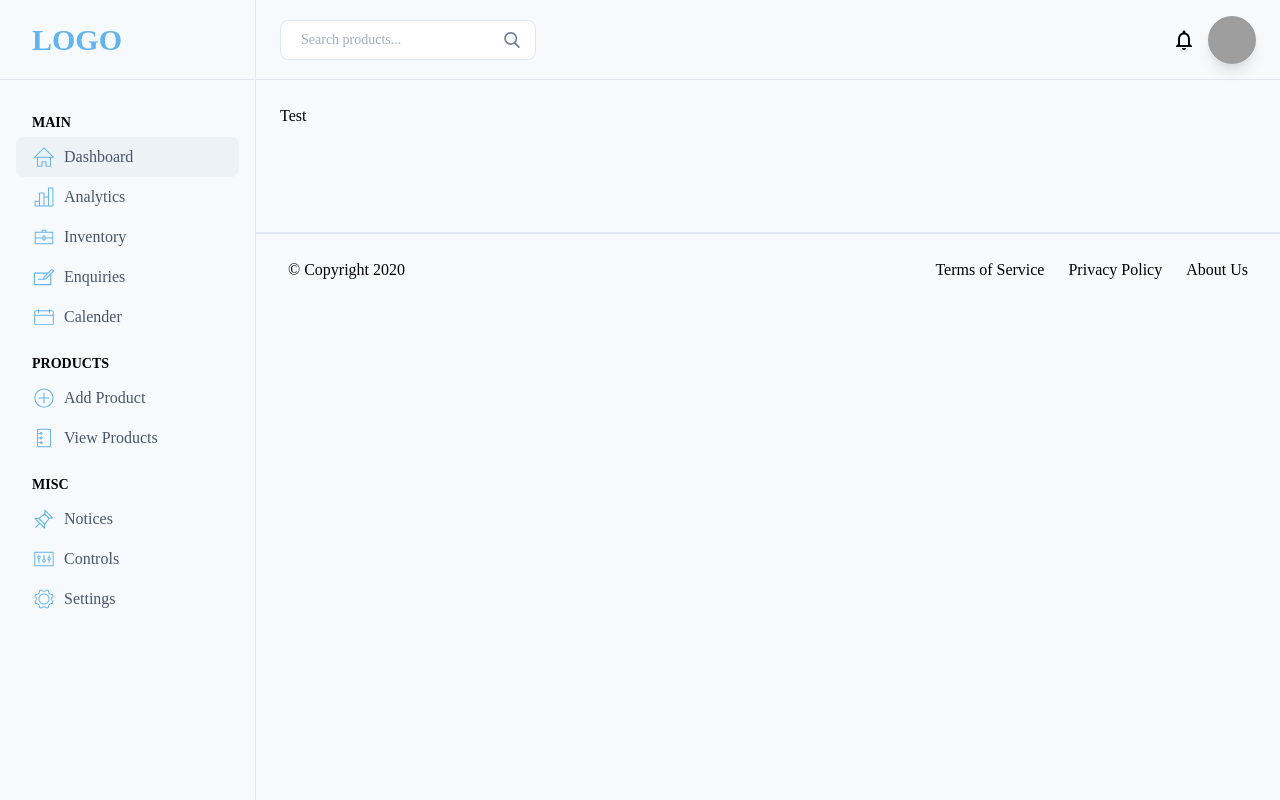
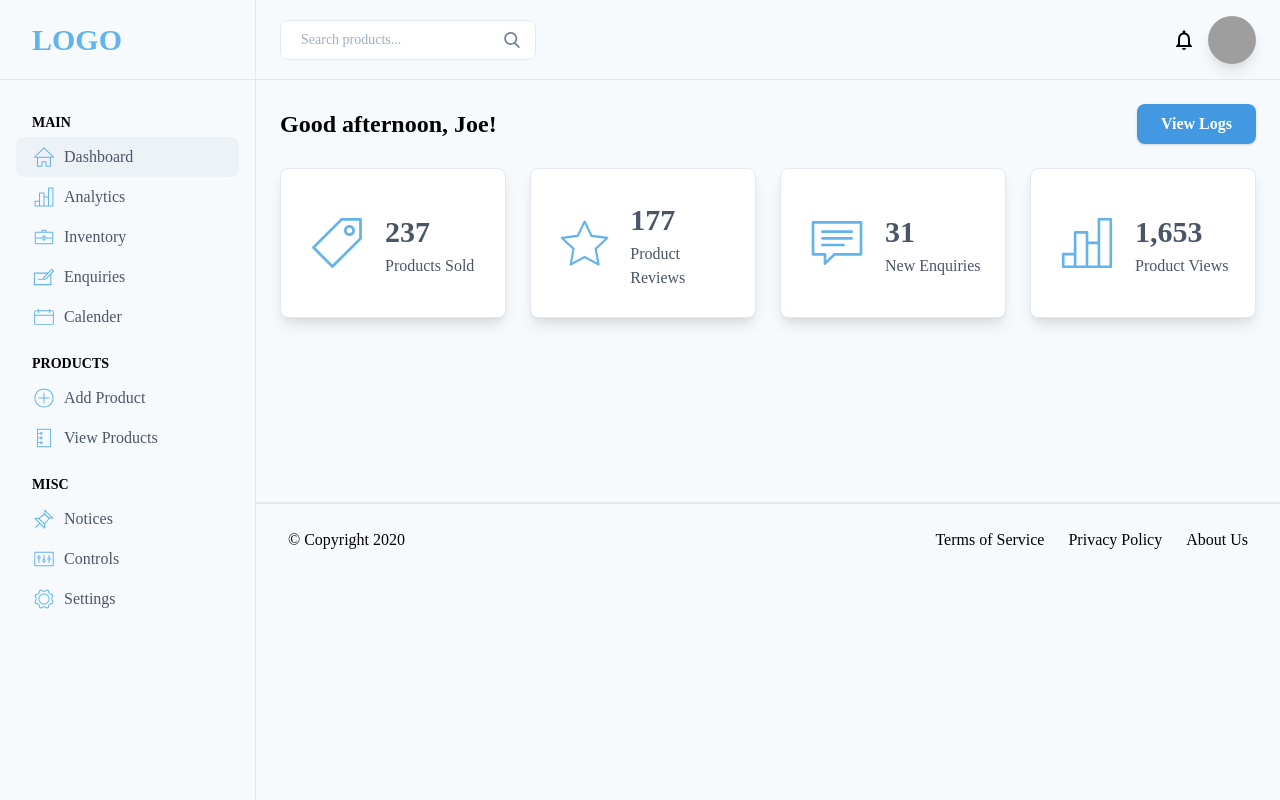
Before and after one commit to ecountergg/test-bts, a Vue app: page / in a window 1280 px wide. Built offline with nearby package versions, Linux system fonts and the light colour scheme; grey boxes are pictures that could not be loaded.

Commit message:
create box information on dashboard

```diff
--- a/src/components/layout/Index.vue
+++ b/src/components/layout/Index.vue
@@ -1,8 +1,79 @@
 <template>
     <div>
-        <nav>
-            Test
-        </nav>
+        <div class="lg:flex justify-between items-center mb-6">
+            <p class="text-2xl font-semibold mb-2 lg:mb-0">Good afternoon, Joe!</p>
+            <button class="bg-blue-500 hover:bg-blue-600 focus:outline-none rounded-lg px-6 py-2 text-white font-semibold shadow">View Logs</button>
+        </div>
+
+        <div class="flex flex-wrap -mx-3 mb-20">
+            <div class="w-1/2 xl:w-1/4 px-3">
+                <div
+                    class="
+                        w-full bg-white border text-blue-400 rounded-lg
+                        flex items-center p-6 mb-6 xl:mb-0 shadow-lg box-info
+                    "
+                    >
+                    <svg class="w-16 h-16 fill-current mr-4 hidden lg:block" viewBox="0 0 20 20">
+                        <path d="M17.35,2.219h-5.934c-0.115,0-0.225,0.045-0.307,0.128l-8.762,8.762c-0.171,0.168-0.171,0.443,0,0.611l5.933,5.934c0.167,0.171,0.443,0.169,0.612,0l8.762-8.763c0.083-0.083,0.128-0.192,0.128-0.307V2.651C17.781,2.414,17.587,2.219,17.35,2.219M16.916,8.405l-8.332,8.332l-5.321-5.321l8.333-8.332h5.32V8.405z M13.891,4.367c-0.957,0-1.729,0.772-1.729,1.729c0,0.957,0.771,1.729,1.729,1.729s1.729-0.772,1.729-1.729C15.619,5.14,14.848,4.367,13.891,4.367 M14.502,6.708c-0.326,0.326-0.896,0.326-1.223,0c-0.338-0.342-0.338-0.882,0-1.224c0.342-0.337,0.881-0.337,1.223,0C14.84,5.826,14.84,6.366,14.502,6.708"></path>
+                    </svg>
+                    <div class="text-gray-700">
+                        <p class="font-semibold text-3xl">237</p>
+                        <p>Products Sold</p>
+                    </div>
+                </div>
+            </div>
+
+            <div class="w-1/2 xl:w-1/4 px-3">
+                <div class="
+                        w-full bg-white border text-blue-400 rounded-lg
+                        flex items-center p-6 mb-6 xl:mb-0 shadow-lg box-info
+                    "
+                >
+                    <svg class="w-16 h-16 fill-current mr-4 hidden lg:block" viewBox="0 0 20 20">
+                        <path d="M17.684,7.925l-5.131-0.67L10.329,2.57c-0.131-0.275-0.527-0.275-0.658,0L7.447,7.255l-5.131,0.67C2.014,7.964,1.892,8.333,2.113,8.54l3.76,3.568L4.924,17.21c-0.056,0.297,0.261,0.525,0.533,0.379L10,15.109l4.543,2.479c0.273,0.153,0.587-0.089,0.533-0.379l-0.949-5.103l3.76-3.568C18.108,8.333,17.986,7.964,17.684,7.925 M13.481,11.723c-0.089,0.083-0.129,0.205-0.105,0.324l0.848,4.547l-4.047-2.208c-0.055-0.03-0.116-0.045-0.176-0.045s-0.122,0.015-0.176,0.045l-4.047,2.208l0.847-4.547c0.023-0.119-0.016-0.241-0.105-0.324L3.162,8.54L7.74,7.941c0.124-0.016,0.229-0.093,0.282-0.203L10,3.568l1.978,4.17c0.053,0.11,0.158,0.187,0.282,0.203l4.578,0.598L13.481,11.723z"></path>
+                    </svg>
+
+                    <div class="text-gray-700">
+                        <p class="font-semibold text-3xl">177</p>
+                        <p>Product Reviews</p>
+                    </div>
+                </div>
+            </div>
+
+            <div class="w-1/2 xl:w-1/4 px-3">
+                <div class="
+                        w-full bg-white border text-blue-400 rounded-lg
+                        flex items-center p-6 mb-6 xl:mb-0 shadow-lg box-info
+                    "
+                >
+                    <svg class="w-16 h-16 fill-current mr-4 hidden lg:block" viewBox="0 0 20 20">
+                        <path d="M14.999,8.543c0,0.229-0.188,0.417-0.416,0.417H5.417C5.187,8.959,5,8.772,5,8.543s0.188-0.417,0.417-0.417h9.167C14.812,8.126,14.999,8.314,14.999,8.543 M12.037,10.213H5.417C5.187,10.213,5,10.4,5,10.63c0,0.229,0.188,0.416,0.417,0.416h6.621c0.229,0,0.416-0.188,0.416-0.416C12.453,10.4,12.266,10.213,12.037,10.213 M14.583,6.046H5.417C5.187,6.046,5,6.233,5,6.463c0,0.229,0.188,0.417,0.417,0.417h9.167c0.229,0,0.416-0.188,0.416-0.417C14.999,6.233,14.812,6.046,14.583,6.046 M17.916,3.542v10c0,0.229-0.188,0.417-0.417,0.417H9.373l-2.829,2.796c-0.117,0.116-0.71,0.297-0.71-0.296v-2.5H2.5c-0.229,0-0.417-0.188-0.417-0.417v-10c0-0.229,0.188-0.417,0.417-0.417h15C17.729,3.126,17.916,3.313,17.916,3.542 M17.083,3.959H2.917v9.167H6.25c0.229,0,0.417,0.187,0.417,0.416v1.919l2.242-2.215c0.079-0.077,0.184-0.12,0.294-0.12h7.881V3.959z"></path>
+                    </svg>
+
+                    <div class="text-gray-700">
+                        <p class="font-semibold text-3xl">31</p>
+                        <p>New Enquiries</p>
+                    </div>
+                </div>
+            </div>
+
+            <div class="w-1/2 xl:w-1/4 px-3">
+                <div class="
+                        w-full bg-white border text-blue-400 rounded-lg
+                        flex items-center p-6 mb-6 xl:mb-0 shadow-lg box-info
+                    "
+                >
+                    <svg class="w-16 h-16 fill-current mr-4 hidden lg:block" viewBox="0 0 20 20">
+                        <path d="M17.431,2.156h-3.715c-0.228,0-0.413,0.186-0.413,0.413v6.973h-2.89V6.687c0-0.229-0.186-0.413-0.413-0.413H6.285c-0.228,0-0.413,0.184-0.413,0.413v6.388H2.569c-0.227,0-0.413,0.187-0.413,0.413v3.942c0,0.228,0.186,0.413,0.413,0.413h14.862c0.228,0,0.413-0.186,0.413-0.413V2.569C17.844,2.342,17.658,2.156,17.431,2.156 M5.872,17.019h-2.89v-3.117h2.89V17.019zM9.587,17.019h-2.89V7.1h2.89V17.019z M13.303,17.019h-2.89v-6.651h2.89V17.019z M17.019,17.019h-2.891V2.982h2.891V17.019z"></path>
+                    </svg>
+
+                    <div class="text-gray-700">
+                        <p class="font-semibold text-3xl">1,653</p>
+                        <p>Product Views</p>
+                    </div>
+                </div>
+            </div>
+        </div>
     </div>
 </template>
 
@@ -11,3 +82,8 @@ export default {
     name: 'Index',
 }
 </script>
+<style scoped>
+.box-info {
+    min-height: 150px;
+}
+</style>
```
